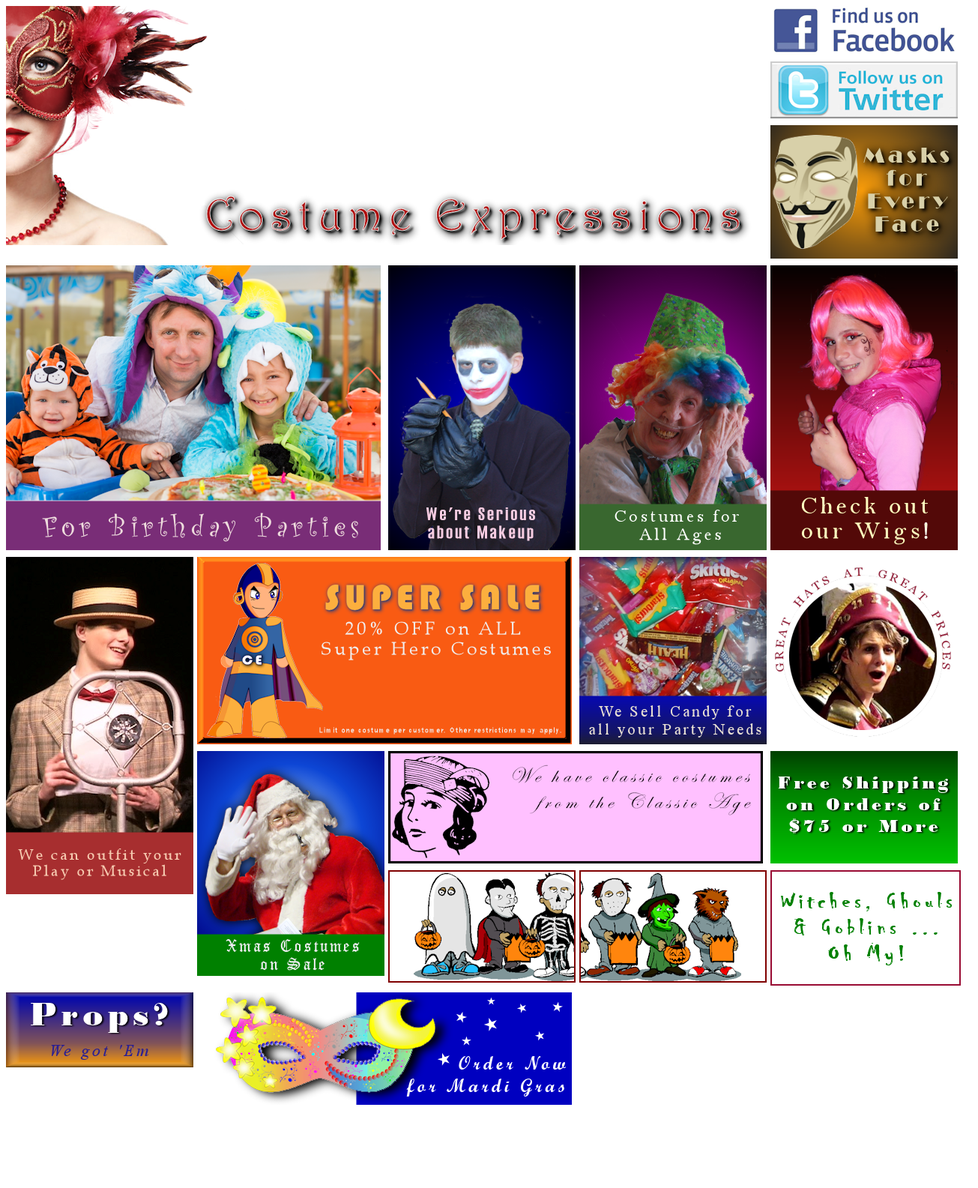
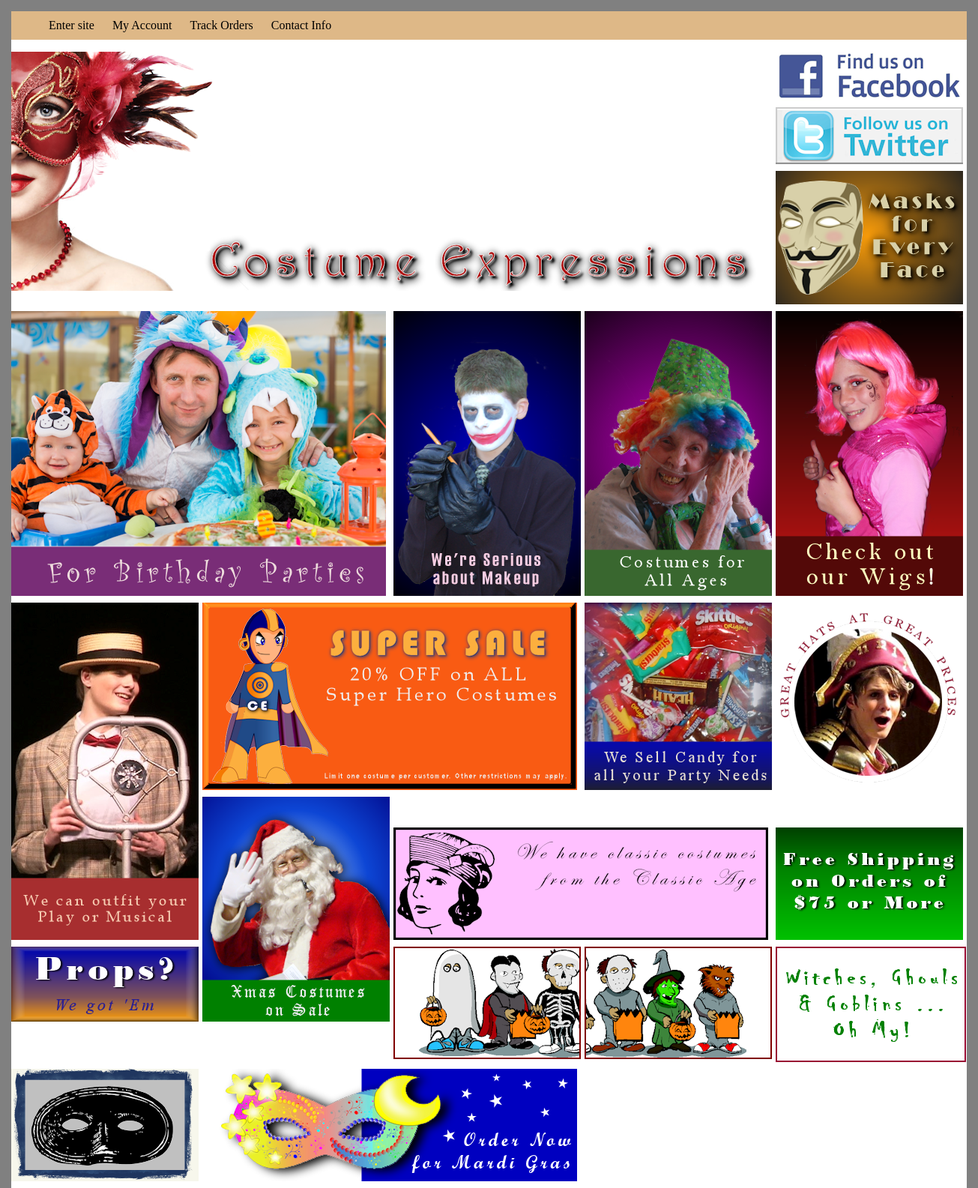
Before and after one commit to Joshuarvlcb/Css-grid-project, a plain HTML site: page index.html in a window 1280 px wide. Shown: the whole page at 75% size, 1305 px wide, since content can reach past the window. Before the commit the page ends 1491 px from the top, so only its background shows below. Drawn offline with Linux system fonts and the light colour scheme.

Commit message:
im going to work on this in mr pecks class

```diff
--- a/index.html
+++ b/index.html
@@ -7,9 +7,17 @@
     <title>Document</title>
 </head>
 <body>
-    <div class="navbar">
-        <div class="nav-content"></div>
-    </div>
+
+<header>
+    <ul>
+        <li>Enter site</li>
+        <li>My Account</li>
+        <li>Track Orders</li>
+        <li>Contact Info</li>
+    </ul>
+</header>
+
+
     <div class='container'>
 <div class='big'><img src="./ce_logo.png" alt=""></div>
 <div class='facebook'><img src="./ce_image01.png" alt=""></div>
@@ -28,13 +36,13 @@
 <div class='hats'><img src="./ce_image11.png" alt=""></div>
 <div class='props'><img src="./ce_image12.png" alt=""></div>
 <div class='xmas'><img src="./ce_image13.png" alt=""></div>
-
-
 <div class='classic'><img src="./ce_image14.png" alt=""></div>
 <div class='shipping'><img src="./ce_image15.png" alt=""></div>
 <div class='ghost'><img src="./ce_image16.png" alt=""></div>
 <div class='jason'><img src="./ce_image17.png" alt=""></div>
 <div class='witches'><img src="./ce_image18.png" alt=""></div>
+
+<div class="m"><img src="./ce_image19.png" alt=""></div>
 
 
 
@@ -43,7 +51,5 @@
 
 
 
-
-
 </body>
 </html>
--- a/style.css
+++ b/style.css
@@ -2,10 +2,36 @@
     display: grid;
     grid-template-rows: repeat(9,auto);
     grid-template-columns: repeat(5,250px);
-    grid-gap: 5px;
+    grid-gap:5px;
+
 
 
 }
+body{
+    width: 1275px;
+    border:15px solid gray;
+    margin:0;
+
+}
+
+header ul{
+    list-style: none;
+    background-color: burlywood;
+    margin-top: 0px;
+}
+header li{
+    display: inline-block;
+    padding: 10px;
+}
+
+
+
+
+
+
+
+
+
 
 
 
@@ -60,32 +86,37 @@ grid-column:5;
 .props{
     grid-row:8;
     grid-column: 1;
+
 }
 .xmas{
-    grid-row:6/9;
+    grid-row:6/11;
     grid-column: 2;
 }
 .classic{
-    grid-row:6;
+    grid-row:7;
     grid-column:3;
 }
 .shipping{
-    grid-row:6;
+    grid-row:7;
     grid-column: 5;
 }
 .ghost{
-grid-row:7;
+grid-row:8;
 grid-column:3;
 }
 .jason{
-    grid-row:7;
+    grid-row:8;
     grid-column: 4;
 }
 .witches{
-    grid-row:7;
+    grid-row:8;
     grid-column:5;
 }
 .mask{
-grid-row:8;
+grid-row:9;
 grid-column:2;
 }
+.m{
+    grid-row:9;
+    grid-column: 1;
+}
```
